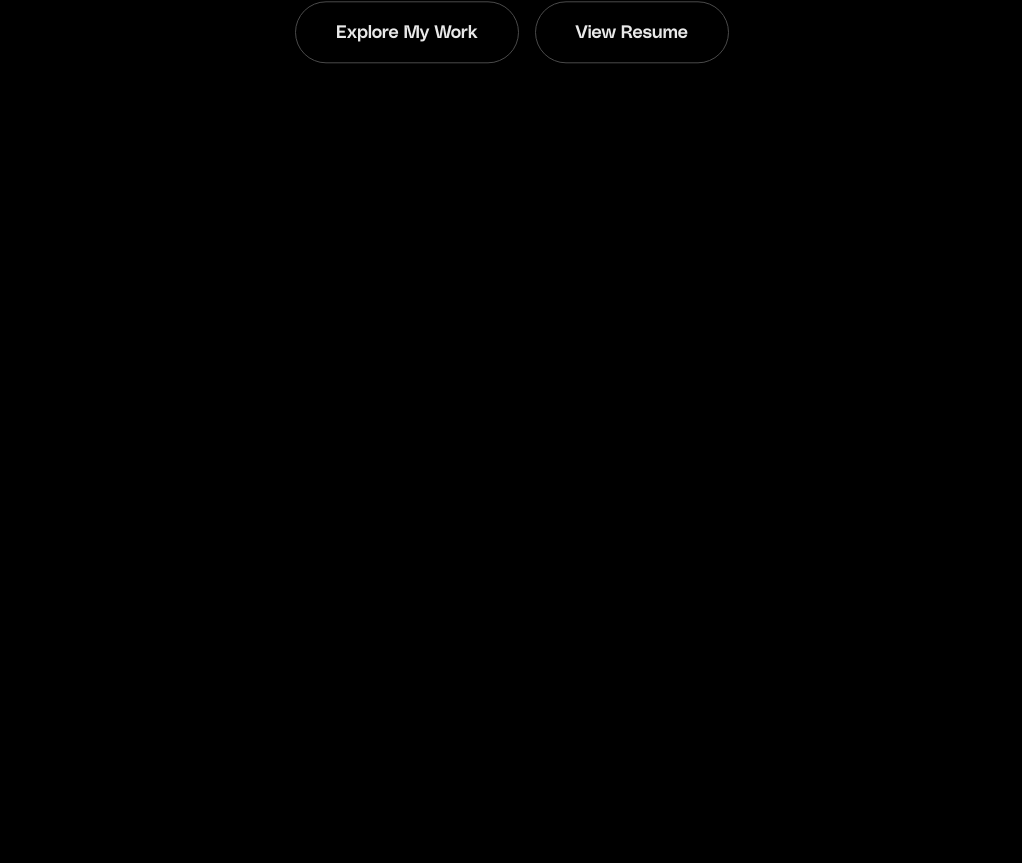
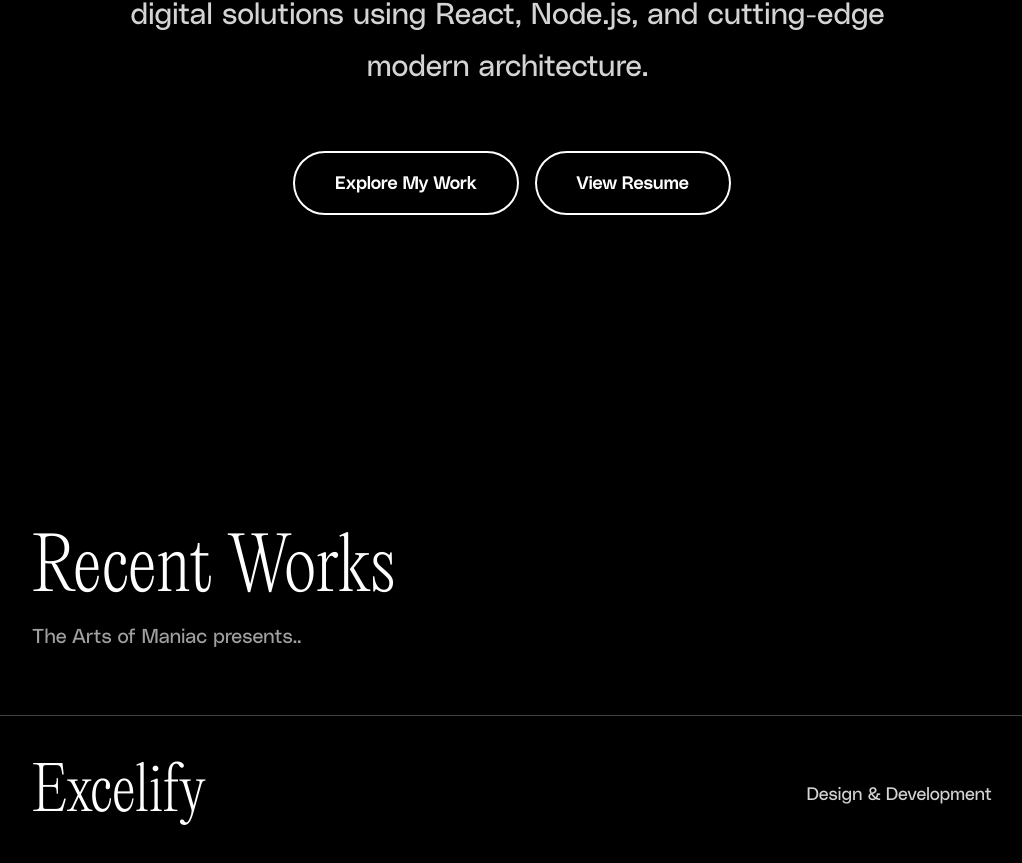
Before and after one commit to ezDecode/Project-Alpha, a React (Vite) app: page / in a window 1280 px wide. Shown: the part 1909-2772 px from the top of the page, without its empty margins (128-1150 px from the left). Before the commit the page ends 2160 px from the top, so only its background shows below. Built offline with nearby package versions, Linux system fonts and the light colour scheme.

Commit message:
Extensive Update:

```diff
--- a/src/App.tsx
+++ b/src/App.tsx
@@ -7,6 +7,8 @@ import { AnimatePresence } from 'framer-motion';
 import Preloader from './components/Preloader';
 import HeroSection from './components/HeroSection';
 import AboutSection from './components/AboutSection';
+import ProjectSection from './components/ProjectSection';
+import FooterSection from './components/FooterSection';
 
 gsap.registerPlugin(ScrollTrigger);
 
@@ -97,7 +99,9 @@ const App: React.FC = () => {
       <HeroSection startAnimation={animationReady} />
       <div className="w-full h-0 bg-black"></div>
       <AboutSection />
-    </main>
+      <ProjectSection />
+      <FooterSection />
+      </main>
   );
 };
 
--- a/src/components/AboutSection.tsx
+++ b/src/components/AboutSection.tsx
@@ -42,8 +42,6 @@ const AboutSection: React.FC = () => {
   const containerRef = useRef<HTMLElement>(null);
   const { scrollYProgress } = useScroll({
     target: containerRef,
-    // Animation starts when the top of the section meets the bottom of the viewport
-    // and ends when the top of the section meets the top of the viewport.
     offset: ['start end', 'end start']
   });
 
@@ -59,16 +57,9 @@ const AboutSection: React.FC = () => {
   }, []);
 
   // --- START: SVG CURVE ANIMATION LOGIC ---
-
-  // initialPath: A flat line at the bottom of the viewport.
   const initialPath = `M0 ${dimension.height} L${dimension.width} ${dimension.height} L${dimension.width} ${dimension.height} L0 ${dimension.height} Z`;
-
-  // targetPath: A curve that starts at the top-left, dips down, and ends at the top-right.
   const targetPath = `M0 0 L${dimension.width} 0 L${dimension.width} ${dimension.height} L0 ${dimension.height} Q${dimension.width/2} ${dimension.height - 150} 0 0 Z`;
-
-  // Interpolate between the two paths based on scroll progress.
   const path = useTransform(scrollYProgress, [0, 1], [initialPath, targetPath]);
-
   // --- END: SVG CURVE ANIMATION LOGIC ---
 
   const headingRef = useRef<HTMLHeadingElement>(null);
@@ -107,7 +98,11 @@ const AboutSection: React.FC = () => {
     <section ref={containerRef} id="about" className="relative bg-transparent pt-32 pb-40 md:pb-48">
       {/* The content is wrapped in a container with a relative position and high z-index */}
       <div className="relative z-10 w-[60vw] mx-auto flex flex-col items-center justify-center gap-12 md:gap-16">
-        <h2 ref={headingRef} className="relative w-full text-white text-5xl md:text-7xl lg:text-8xl font-editorial font-light leading-tight text-center flex flex-wrap justify-center items-center gap-x-3 gap-y-1.5" style={{fontFamily: "'PP Editorial New', serif", fontWeight: 300, lineHeight: '1.2'}}>
+        <h2
+          ref={headingRef}
+          className="relative w-full text-white text-5xl md:text-7xl lg:text-8xl font-editorial font-light leading-tight text-center flex flex-wrap justify-center items-center gap-x-3 gap-y-1.5 mt-[20%]" // <-- Added margin-top here
+          style={{fontFamily: "'PP Editorial New', serif", fontWeight: 300, lineHeight: '1.2'}}
+        >
           {headingElements.map((element, index) => {
             const start = index / headingElements.length;
             const end = start + 1 / headingElements.length;
@@ -121,10 +116,10 @@ const AboutSection: React.FC = () => {
 
         <motion.div ref={ctaRef} style={{ opacity: buttonOpacity, y: buttonY }} className="relative">
           <div className="flex flex-col sm:flex-row items-center justify-center gap-4">
-            <MagneticButton className="w-full sm:w-auto px-10 py-4 border border-neutral-600 rounded-full text-white text-base md:text-lg font-polysans font-medium">
+            <MagneticButton className="w-full sm:w-auto px-10 py-4 border-2 border-white-400 rounded-full text-white text-base md:text-lg font-polysans font-medium">
               Explore My Work
             </MagneticButton>
-            <MagneticButton className="w-full sm:w-auto px-10 py-4 border border-neutral-600 rounded-full text-white text-base md:text-lg font-polysans font-medium">
+            <MagneticButton className="w-full sm:w-auto px-10 py-4 border-2 border-white-400 rounded-full text-white text-base md:text-lg font-polysans font-medium">
               View Resume
             </MagneticButton>
           </div>
--- /dev/null
+++ b/src/components/FooterSection.tsx
@@ -0,0 +1,90 @@
+"use client";
+
+import React, { useRef } from 'react';
+import { motion, useScroll, useTransform } from 'framer-motion';
+import MagneticButton from './MagneticButton';
+
+// --- Main Footer Component ---
+const FooterSection: React.FC = () => {
+  const containerRef = useRef<HTMLElement>(null);
+
+  // Scroll animation setup
+  const { scrollYProgress } = useScroll({
+    target: containerRef,
+    offset: ["start end", "end end"]
+  });
+
+  // The y-axis animation logic
+  const y = useTransform(scrollYProgress, [0, 1], [13 * 16, 0]);
+
+  // Social link component
+  const SocialLink: React.FC<{ href: string; children: React.ReactNode }> = ({ href, children }) => (
+    <a
+      href={href}
+      target="_blank"
+      rel="noopener noreferrer"
+      className="group flex items-center gap-2 text-xl md:text-2xl text-neutral-400 hover:text-white transition-colors"
+      style={{ fontFamily: "'PolySans', sans-serif", fontWeight: 400 }}
+    >
+      <span>{children}</span>
+      <svg
+        xmlns="http://www.w3.org/2000/svg"
+        viewBox="0 0 24 24"
+        fill="none"
+        stroke="currentColor"
+        strokeWidth="2"
+        strokeLinecap="round"
+        strokeLinejoin="round"
+        className="w-6 h-6 inline-block transition-transform duration-300 ease-in-out group-hover:-rotate-45"
+      >
+        <path d="M5 12h14M12 5l7 7-7 7" />
+      </svg>
+    </a>
+  );
+
+  return (
+    <footer ref={containerRef} className="relative h-[100vh] bg-[#141414]">
+      <div className="sticky top-0 h-screen text-white relative">
+
+        {/* --- SVG element has been removed --- */}
+
+        {/* Vertically and horizontally centered content */}
+        <div className="w-full h-full flex items-center justify-center">
+          <motion.div
+            style={{ y }}
+            className="relative text-right w-[80vw] mx-auto"
+          >
+            <h2
+              className="text-[10vw] md:text-[8vw] font-medium leading-none"
+              style={{ fontFamily: "'PP Editorial New', serif", fontWeight: 300 }}
+            >
+              <span className="block">Let's Work</span>
+              <span className="block italic">Together</span>
+            </h2>
+            <div className="mt-12 flex justify-end gap-8 md:gap-12">
+              <SocialLink href="https://github.com">GitHub</SocialLink>
+              <SocialLink href="https://linkedin.com">LinkedIn</SocialLink>
+              <SocialLink href="https://twitter.com">Twitter</SocialLink>
+            </div>
+          </motion.div>
+        </div>
+
+        {/* Absolutely positioned bottom navigation bar */}
+        <div className="absolute bottom-0 left-1/2 -translate-x-1/2 w-[80vw] flex justify-between items-center text-sm md:text-base text-neutral-400 font-light border-t border-neutral-700 py-6">
+          <div className='flex gap-4'>
+            <span>© 2025 Akash Choudhury All Rights Reserved</span>
+            <span>Needs A lot of caffeine</span>
+          </div>
+          <MagneticButton
+             onClick={() => window.location.href = 'mailto:ezdecode@gmail.com'}
+             className="bg-black-600 border-2 text-white px-8 py-4 rounded-full"
+          >
+             Get in Touch
+          </MagneticButton>
+        </div>
+      </div>
+    </footer>
+  );
+};
+
+export default FooterSection;
--- a/src/components/HeroSection.tsx
+++ b/src/components/HeroSection.tsx
@@ -119,7 +119,7 @@ const HeroSection: React.FC<HeroSectionProps> = ({ startAnimation }) => {
                 {index === imageInsertionIndex && (
                   <>
                     <motion.div
-                      className="relative lg:-translate-y-3 md:-translate-y-3 -translate-y-2 w-24 h-20 md:w-32 md:h-28 lg:w-48 lg:h-32 bg-neutral-800 rounded-2xl inline-flex overflow-hidden align-middle mx-2"
+                      className="relative lg:-translate-y-3 md:-translate-y-3 -translate-y-2 w-24 h-20 md:w-32 md:h-28 lg:w-48 lg:h-32 bg-neutral-800 rounded-full inline-flex overflow-hidden align-middle mx-2" // <-- FIX: Changed to rounded-full
                       variants={childVariants}
                     >
                       <ImageTransition images={allImages} interval={1500} className="w-full h-full" />
--- /dev/null
+++ b/src/components/ProjectSection.tsx
@@ -0,0 +1,131 @@
+"use client";
+import { useState, useEffect, useRef } from 'react';
+import { motion } from 'framer-motion';
+import gsap from 'gsap';
+
+// --- Main Project Data ---
+const projects = [
+    {
+      title: "Excelify",
+      src: "https://images.unsplash.com/photo-1567401893414-76b7b1e5a7a5?q=80&w=2940&auto=format&fit=crop&ixlib=rb-4.0.3&ixid=M3wxMjA3fDB8MHxwaG90by1wYWdlfHx8fGVufDB8fHx8fA%3D%3D",
+      color: "#D1D1D1"
+    },
+    {
+      title: "Cloud Deck",
+      src: "https://images.unsplash.com/photo-1556905055-8f358a7a47b2?q=80&w=2940&auto=format&fit=crop&ixlib-rb-4.0.3&ixid=M3wxMjA3fDB8MHxwaG90by1wYWdlfHx8fGVufDB8fHx8fA%3D%3D",
+      color: "#E0A37E"
+    },
+    {
+      title: "Code Battle",
+      src: "https://images.unsplash.com/photo-1542291026-7eec264c27ab?q=80&w=2940&auto=format&fit=crop&ixlib-rb-4.0.3&ixid=M3wxMjA3fDB8MHxwaG90by1wYWdlfHx8fGVufDB8fHx8fA%3D%3D",
+      color: "#A2A4A6"
+    },
+    {
+      title: "Figma Designs",
+      src: "https://images.unsplash.com/photo-1491553662414-22b9449f8443?q=80&w=2864&auto=format&fit=crop&ixlib=rb-4.0.3&ixid=M3wxMjA3fDB8MHxwaG90by1wYWdlfHx8fGVufDB8fHx8fA%3D%3D",
+      color: "#B0B0B0"
+    }
+];
+
+// --- Modal Component (No changes needed here) ---
+const Modal: React.FC<{
+  modal: { active: boolean, index: number };
+  projects: typeof projects
+}> = ({ modal, projects }) => {
+
+  const { active, index } = modal;
+  const modalContainer = useRef<HTMLDivElement>(null);
+
+  useEffect(() => {
+    if (modalContainer.current) {
+        const moveContainerX = gsap.quickTo(modalContainer.current, "left", { duration: 0.8, ease: "power3" });
+        const moveContainerY = gsap.quickTo(modalContainer.current, "top", { duration: 0.8, ease: "power3" });
+
+        const handleMouseMove = (e: MouseEvent) => {
+          const { clientX, clientY } = e;
+          moveContainerX(clientX);
+          moveContainerY(clientY);
+        };
+
+        window.addEventListener('mousemove', handleMouseMove);
+        return () => window.removeEventListener('mousemove', handleMouseMove);
+    }
+  }, []);
+
+  return (
+    <motion.div ref={modalContainer}
+        variants={{
+            initial: { scale: 0, x:"-50%", y:"-50%" },
+            open: { scale: 1, x:"-50%", y:"-50%", transition: { duration: 0.4, ease: [0.76, 0, 0.24, 1] } },
+            closed: { scale: 0, x:"-50%", y:"-50%", transition: { duration: 0.4, ease: [0.32, 0, 0.67, 0] } }
+        }}
+        initial="initial"
+        animate={active ? "open" : "closed"}
+        className="h-[350px] w-[400px] absolute bg-white overflow-hidden pointer-events-none flex items-center justify-center rounded-2xl"
+        style={{top: '50%', left: '50%'}}
+    >
+      <div style={{top: index * -100 + "%"}} className="h-full w-full absolute transition-all duration-500" >
+        {
+          projects.map( (project, pIndex) => {
+            const { src, color } = project
+            return <div className="h-full w-full flex items-center justify-center" style={{backgroundColor: color}} key={`modal_${pIndex}`}>
+              <img src={`${src}`} width={300} height={0} alt="image" className='h-auto'/>
+            </div>
+          })
+        }
+      </div>
+    </motion.div>
+  )
+}
+
+// --- Project Item Component (No changes needed here) ---
+const Project: React.FC<{
+  index: number;
+  title: string;
+  setModal: React.Dispatch<React.SetStateAction<{ active: boolean, index: number }>>;
+}> = ({ index, title, setModal }) => {
+  return (
+    <div
+      onMouseEnter={() => {setModal({active: true, index})}}
+      onMouseLeave={() => {setModal({active: false, index})}}
+      className="flex w-full justify-between items-center px-4 md:px-8 py-12 border-t border-neutral-700 cursor-pointer transition-opacity duration-300 hover:opacity-50 last:border-b last:border-neutral-700"
+    >
+      <h2 className="text-4xl md:text-6xl font-light text-white" style={{ fontFamily: "'PP Editorial New', serif" }}>{title}</h2>
+      <p className="font-light text-base md:text-lg text-neutral-300 hidden sm:block">Design & Development</p>
+    </div>
+  )
+}
+
+
+// --- Main Project Section ---
+export default function ProjectSection() {
+  const [modal, setModal] = useState({ active: false, index: 0 });
+
+  return (
+    <section id="work" className="w-full bg-black text-white py-20 md:py-32 relative mb-32">
+
+      {/* Main container with 80vw width and centered */}
+      <div className="w-[80vw] mx-auto">
+
+        {/* Heading section */}
+        <div className="text-left mb-16 px-4 md:px-8">
+            <h2 className="text-5xl md:text-7xl font-light" style={{ fontFamily: "'PP Editorial New', serif" }}>Recent Works</h2>
+            <p className="text-lg md:text-xl text-neutral-400 mt-4">The Arts of Maniac presents..</p>
+        </div>
+
+        {/* The list of projects now resides inside the 80vw container */}
+        <div className='w-full'>
+            {
+              projects.map((project, index) => {
+                return <Project index={index} title={project.title} setModal={setModal} key={index}/>
+              })
+            }
+        </div>
+
+      </div>
+
+      {/* Modal remains outside to be positioned relative to the viewport */}
+      <Modal modal={modal} projects={projects}/>
+    </section>
+  )
+}
--- a/src/index.css
+++ b/src/index.css
@@ -16,6 +16,7 @@
 
 * {
   box-sizing: border-box;
+  scrollbar-width: none;
 }
 
 html {
```
